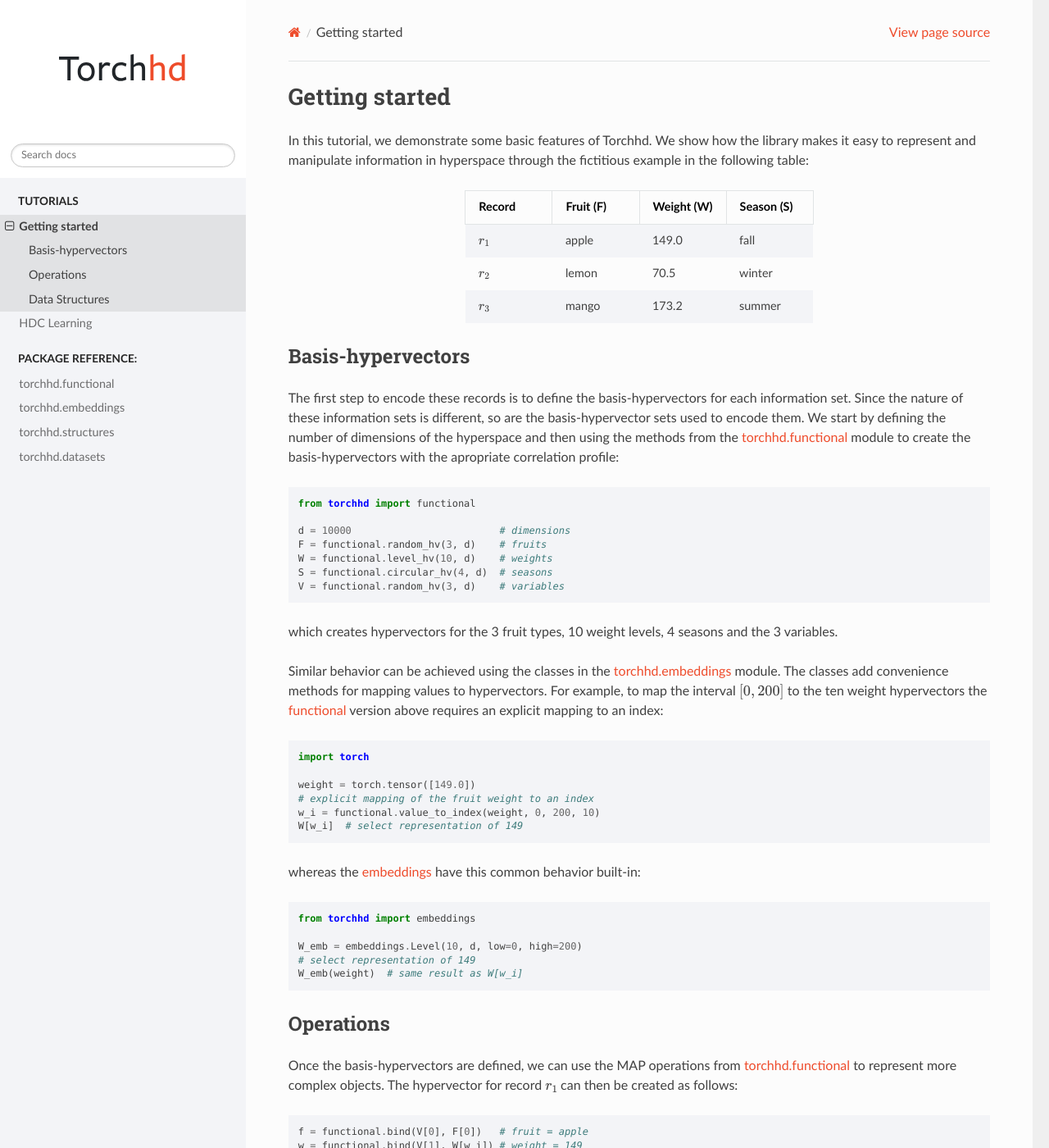
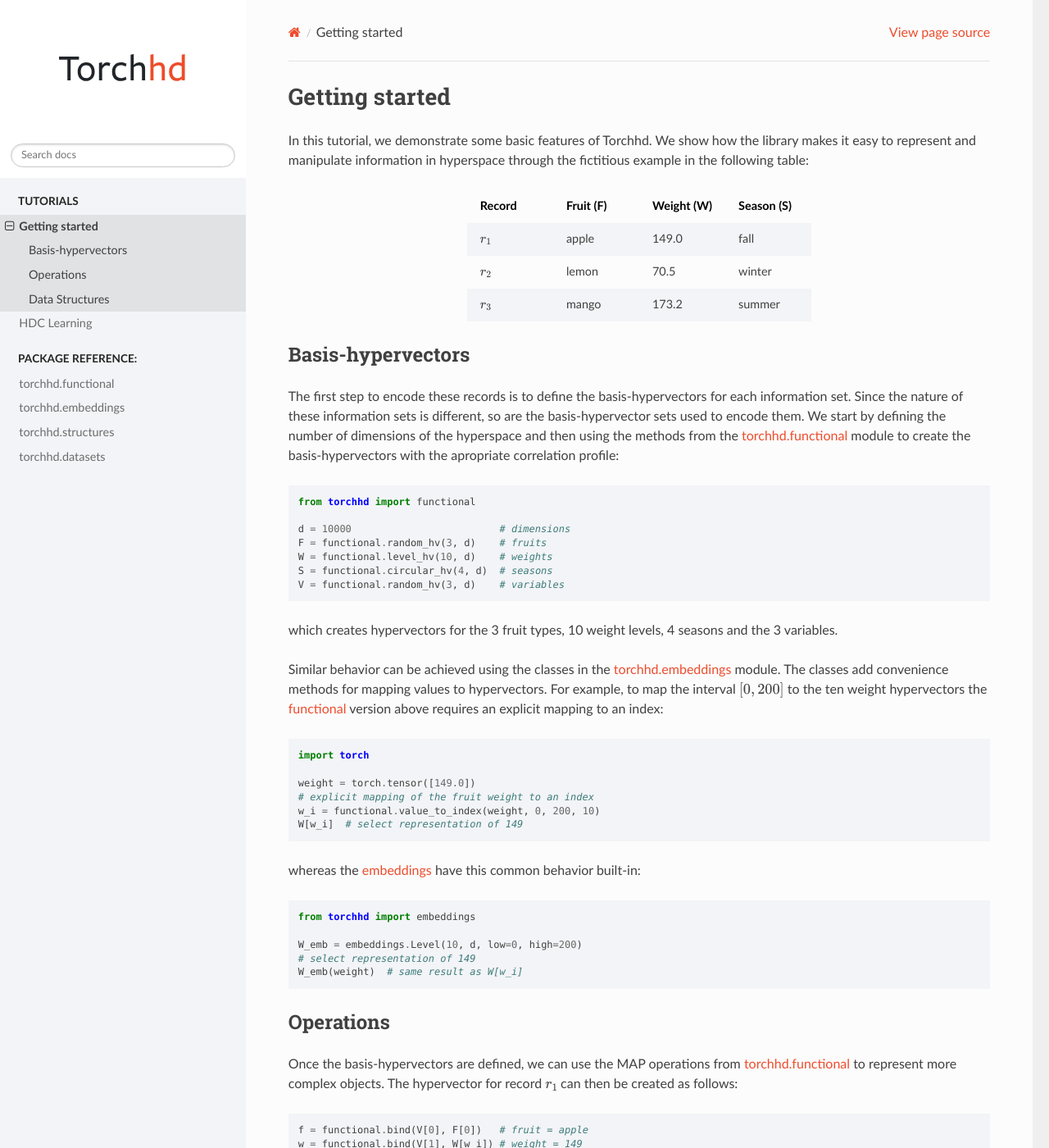
Before and after one commit to hyperdimensional-computing/torchhd, a Sphinx documentation site: the page built from docs/getting_started.rst, in a window 1280 px wide and 1400 px high. Shown: the whole window at 82% size. Built offline with Sphinx 7.4.7 and the Read the Docs theme 2.0.0, drawn with Linux system fonts in a browser that asks for light colours.

Commit message:
Update table styles

```diff
--- a/docs/_static/css/custom.css
+++ b/docs/_static/css/custom.css
@@ -226,3 +226,8 @@
 .wy-alert.wy-alert-warning .wy-alert-title {
     background: #e94f3b;
 }
+
+
+html.writer-html5 .rst-content table.docutils th {
+    border: none;
+}
```
